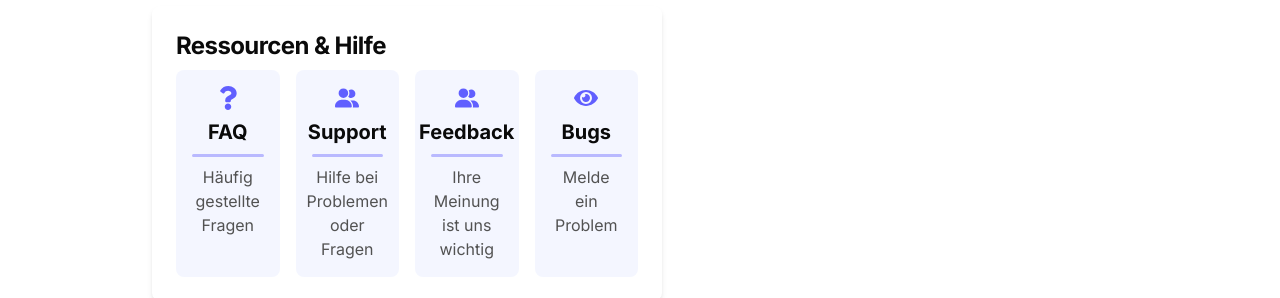
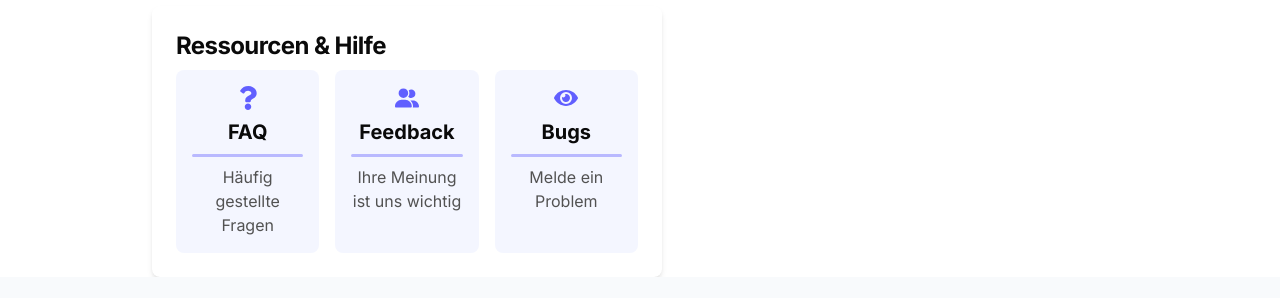
Before and after one commit to Factorium1/pulse, a Next.js app in the folder apps/web/: page /dashboard in a window 1280 px wide. Shown: the part 842-1140 px from the top of the page. After the commit the page ends 1119 px from the top, so only its background shows below. Built offline with nearby package versions, Linux system fonts and the light colour scheme; no server answers.

Commit message:
fix(dashboard): ressource section was overloaded and not optimized for md screens (#22)

```diff
--- a/apps/web/src/app/(app)/dashboard/page.tsx
+++ b/apps/web/src/app/(app)/dashboard/page.tsx
@@ -59,18 +59,12 @@ const Home = () => {
           <Progress value={10} bg="bg-green-500/20" fg="bg-green-500" />
         </HomeCard>
         <HomeCard colSpan="1" title="Ressourcen & Hilfe">
-          <div className="grid grid-cols-1 md:grid-cols-2 lg:grid-cols-4 gap-4">
+          <div className="grid grid-cols-1 md:grid-cols-2 lg:grid-cols-3 gap-4">
             <RessourceCard
               title="FAQ"
               description="Häufig gestellte Fragen"
               icon={FaQuestion}
               link="/faq"
-            />
-            <RessourceCard
-              title="Support"
-              description="Hilfe bei Problemen oder Fragen"
-              icon={FaUserGroup}
-              link="/support"
             />
             <RessourceCard
               title="Feedback"
```
